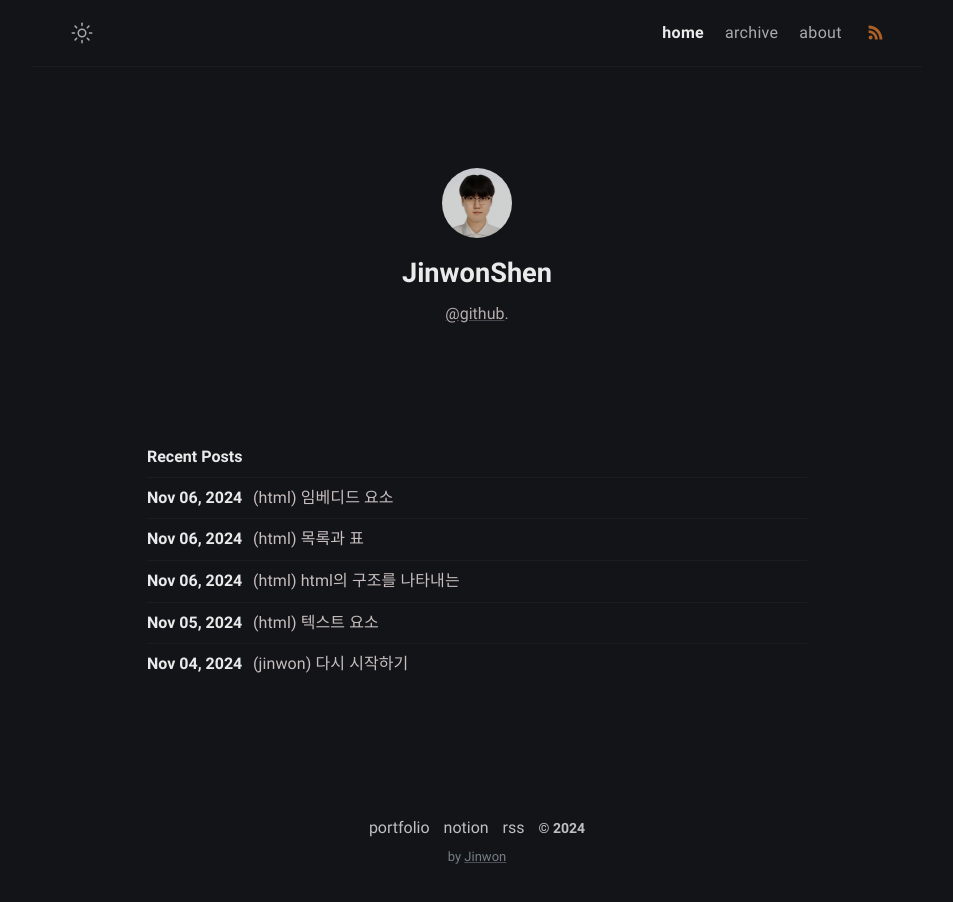
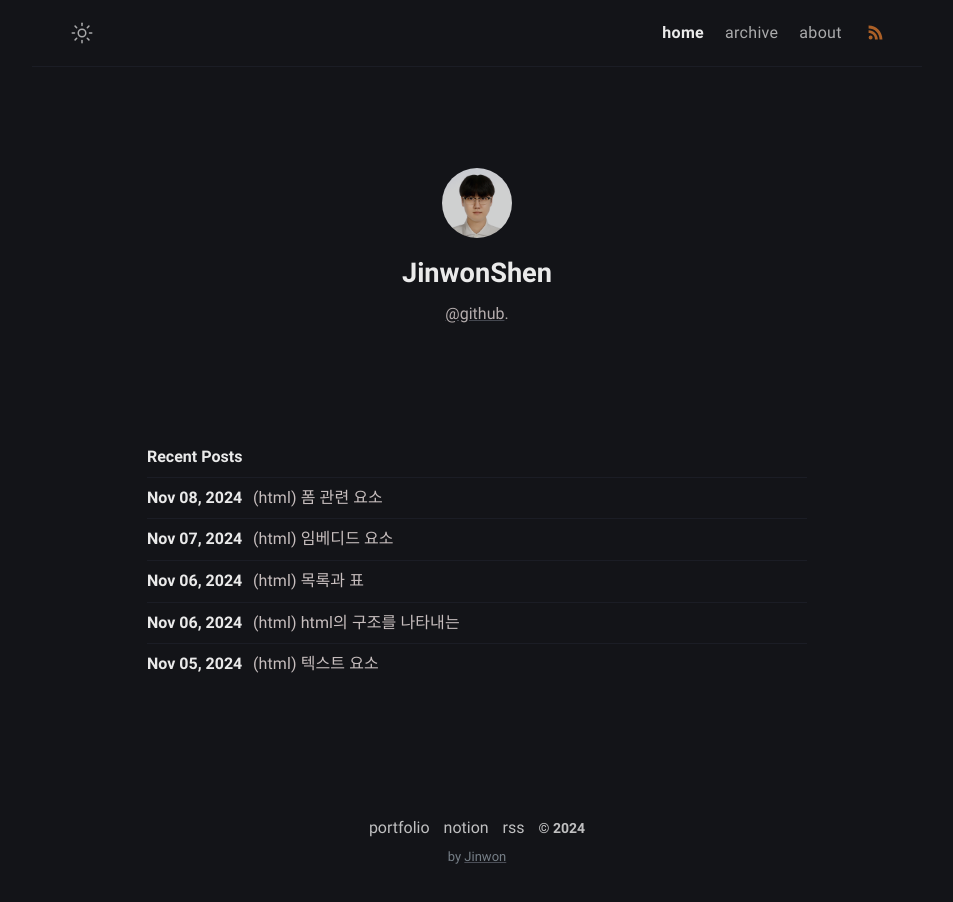
Before and after one commit to JinwonShen/JinwonShen.github.io, a Jekyll site: the page built from index.md, in a window 1280 px wide. Shown: the whole page, without its empty margins (163-1116 px from the left). Built offline with Jekyll 4.4.1, drawn with Linux system fonts in a browser that asks for light colours.

Commit message:
post html 임베디드

```diff
--- a/_posts/html-embeded/2024-11-06-html-embeded.md
+++ b/_posts/html-embeded/2024-11-07-html-embeded.md
@@ -1,7 +1,7 @@
 ---
 layout: post
 title:  "(html) 임베디드 요소"
-date:   2024-11-06 23:31:00 +09:00
+date:   2024-11-07 23:31:00 +09:00
 categories: notice
 usemathjax: true
 tag:
--- /dev/null
+++ b/_posts/html-form/2024-11-08-html-form.md
@@ -0,0 +1,11 @@
+---
+layout: post
+title:  "(html) 폼 관련 요소"
+date:   2024-11-08 10:37:00 +09:00
+categories: notice
+usemathjax: true
+tag:
+  - html
+  - form
+discription:
+---
```
